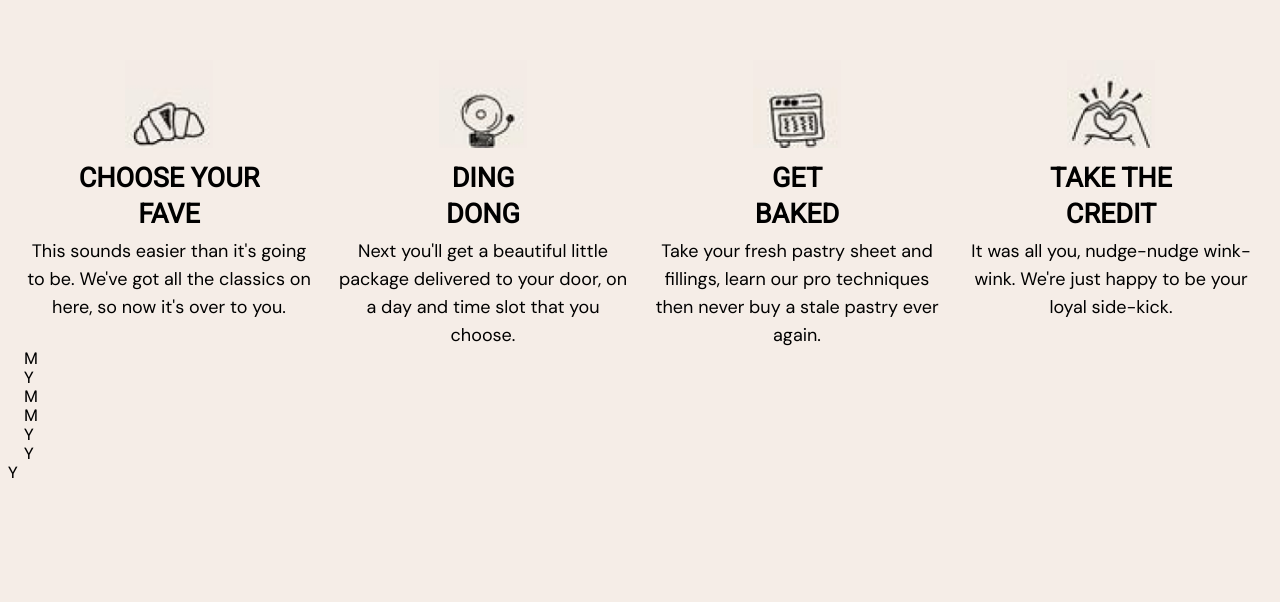
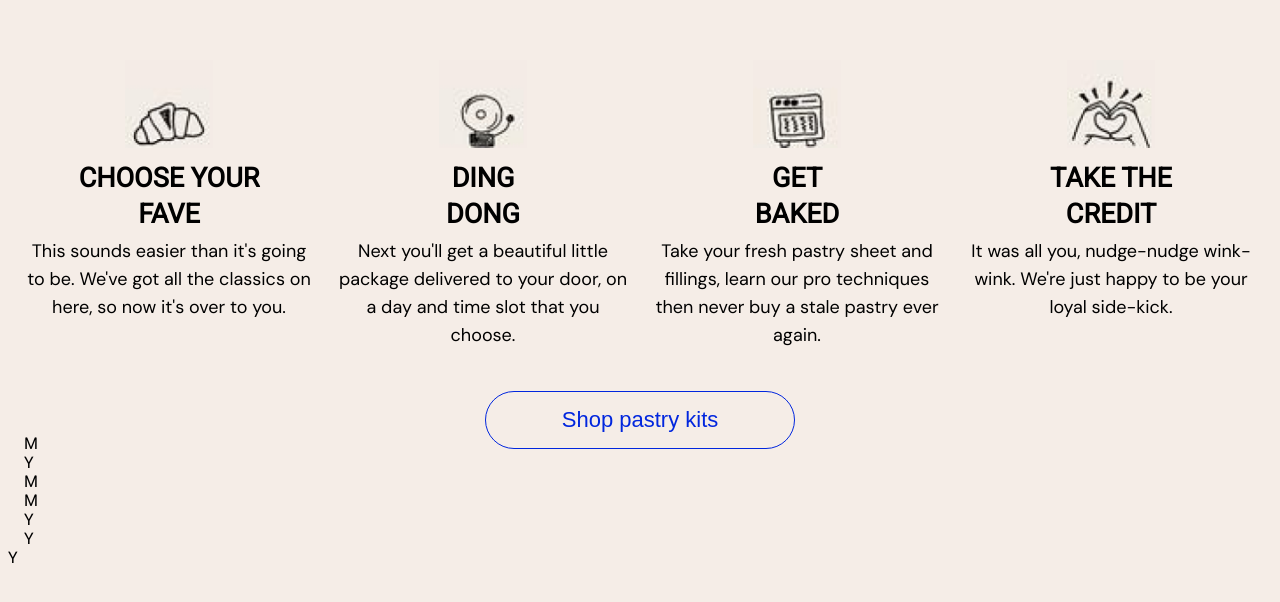
Before and after one commit to NikolayLazarchuk/TestWork, a plain HTML site: page index.html in a window 1280 px wide. Shown: the part 168-770 px from the top of the page. Drawn offline with Linux system fonts and the light colour scheme.

Commit message:
add button in about

```diff
--- a/index.html
+++ b/index.html
@@ -9,6 +9,7 @@
 </head>
 
 <body class="body">
+  <!-- Mykola -->
   <header class="header">
     <div class="logo-text-block">
       <a href="#" class="logo-link"><img src="img/logo.png" class="image-logo"></a>
@@ -28,7 +29,9 @@
     </div>
   </header>
   <main>
+    <!-- Mykola -->
     <section class="main">M</section>
+    <!-- Yana -->
     <section class="about">
       <h2 class="about__title">
         How it works
@@ -72,14 +75,26 @@
           </p>
         </div>
       </div>
+      <div class="about__button">
+        <button class="button__shop">
+          Shop pastry kits
+        </button>
+      </div>
     </section>
+    <!-- Mykola -->
     <section class="cruasan">M</section>
+    <!-- Yana -->
     <section class="shop">Y</section>
+    <!-- Mykola -->
     <section class="img">M</section>
+    <!-- Mykola -->
     <section class="cards">M</section>
+    <!-- Yana -->
     <section class="info">Y</section>
+    <!-- Yana -->
     <section class="slider">Y</section>
   </main>
+  <!-- Yana -->
   <footer class="footer">Y</footer>
   <script type="text/javascript" src="script.js"></script>
 </body>
--- a/style.css
+++ b/style.css
@@ -30,7 +30,7 @@ a{
 
 /* 0 16 8 20 */
 .about{
-
+  height: 497px;
 }
 
 .about__title{
@@ -78,6 +78,25 @@ a{
   text-align: center;
   font-size: 18px;
   line-height: 28.008px; /* 155.6% */
+}
+
+.about__button{
+  display: flex;
+  justify-content: center;
+  align-items: center;
+  margin-top: 42px;
+}
+.button__shop{
+  width: 310px;
+  height: 58px;
+  border-radius: 35px;
+  border: 1px solid #0126DE;
+  color: 0126DE;
+  background-color: #F5EDE7;
+  font-size: 22px;
+  font-style: normal;
+  font-weight: 400;
+  line-height: 34.002px; /* 154.553% */
 }
 
 /*Mykola (header)*/
```
